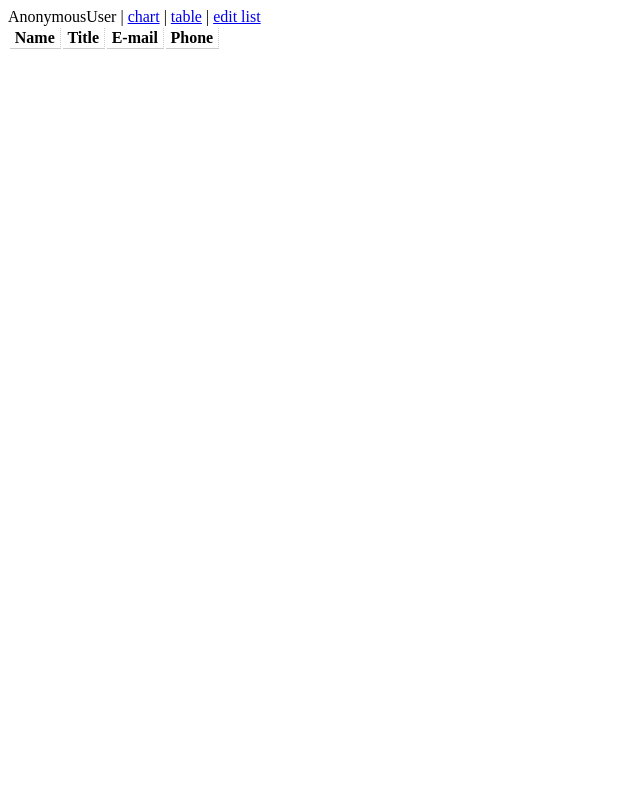
After one commit to che0/orgchart, a Django app: template website/orgchart/templates/orgchart/table.html in a window 1280 px wide. The commit adds this page. Shown: the whole page, without its empty margins (0-640 px from the left). Run offline with Django 3.2, Linux system fonts and the light colour scheme; the template is opened without the code that fills it, so the values that code supplies are empty; some libraries are stand-ins or nearby versions.

Commit message:
org chart, table and detail

```diff
--- a/website/orgchart/models.py
+++ b/website/orgchart/models.py
@@ -1,7 +1,10 @@
+from __future__ import unicode_literals
+
 from django.db import models
 from django.utils.html import format_html
 from mptt.models import MPTTModel, TreeForeignKey
 from easy_thumbnails.fields import ThumbnailerImageField
+from django.core.urlresolvers import reverse
 
 class Person(MPTTModel):
     name = models.CharField(max_length=100)
@@ -40,6 +43,9 @@ class Person(MPTTModel):
     photo_html.short_description = 'pic'
     photo_html.allow_tags = True
 
+    def get_absolute_url(self):
+        return reverse('person_detail', kwargs={'pk':self.id})
+
     class Meta:
         ordering = ['surname', 'name']
         verbose_name_plural = 'people'
--- /dev/null
+++ b/website/orgchart/static/orgchart/orgchart.css
@@ -0,0 +1,18 @@
+.node { background-color: #EDF7FF; border: 2px solid #B5D9EA; position: relative; }
+.node .name { display:block; font-size: 130%; font-weight: bold; }
+.node .nickname { font-size: smaller; }
+.node .title { display: block; }
+.node .contacts { margin-top: 0.3em; list-style: none; }
+.node .edit { display: none; }
+.node .edit a { background-color: blue; color: #ccc; padding: 0.3em 0.5em; }
+.node:hover .edit { display: block; position: absolute; top: 0; right: 0; }
+
+a.subtle { color: black; text-decoration: none; }
+a.subtle:hover { text-decoration: underline; }
+.person_pic { float: right; }
+.person_edit { float: right; }
+
+table.people caption { background-color:#eee; font-weight:bold; padding:0.3em; }
+table.people th, table.people td { border-bottom:1px solid #ccc; border-right:1px dotted #ccc; padding:0.05em 0.3em; }
+table.people td:first-child, table.people td:first-child { border-left:1px dotted #ccc; }
+table.people tr:hover td { background-color:#eec; }
--- /dev/null
+++ b/website/orgchart/templates/orgchart/base.html
@@ -0,0 +1,11 @@
+<html>
+  <head>
+  <title>{% block title %}{% endblock %}</title>
+{% block head %}{% endblock %}
+  <link rel="stylesheet" href="{{STATIC_URL}}orgchart/orgchart.css" type="text/css">
+</head>
+<body>
+<div id="menu">{{user}} | <a href="{% url 'chart' %}">chart</a> | <a href="{% url 'table' %}">table</a> | <a href="{% url 'admin:orgchart_person_changelist' %}">edit list</a></div>
+{% block content %}{% endblock %}
+</body>
+</html>
--- /dev/null
+++ b/website/orgchart/templates/orgchart/table.html
@@ -0,0 +1,13 @@
+{% extends "orgchart/base.html" %}
+
+{% block title %}People table{% endblock %}
+
+{% block content %}
+<table class="people">
+<thead><tr><th>Name</th><th>Title</th><th>E-mail</th><th>Phone</th></tr></thead>
+<tbody>{% for person in person_list %}
+<tr><td><a href="{{person.get_absolute_url}}" class="subtle"><span class="name">{{person.short_name}}</span>{% if person.nickname %} <span class="nickname">({{person.nickname}})</span>{% endif %}</a></td>
+<td>{{person.title|default:"&nbsp;"}}</td><td>{% if person.email %}<a href="mailto:{{person.email}}">{{person.email}}</a>{% else %}&nbsp;{% endif %}</td><td>{{person.phone|default:"&nbsp;"}}</td></tr>
+{% endfor %}</tbody>
+</table>
+{% endblock %}
--- a/website/website/urls.py
+++ b/website/website/urls.py
@@ -9,7 +9,9 @@ admin.autodiscover()
 admin.site.login = curry(social_auth, backend='google-oauth2')
 
 urlpatterns = patterns('',
-    url('^$', 'orgchart.views.chart'),
+    url('^$', 'orgchart.views.chart', name='chart'),
+    url('^table/$', 'orgchart.views.table', name='table'),
+    url('^person/(?P<pk>\d+)/$', 'orgchart.views.detail', name='person_detail'),
     url('', include('social.apps.django_app.urls', namespace='social')),
     url(r'^admin/', include(admin.site.urls)),
 )
```
Also changed, not shown: website/orgchart/templates/orgchart/chart.html (+15 -17 lines), website/orgchart/templates/orgchart/person_detail.html (added, +17 -0 lines), website/orgchart/views.py (+4 -5 lines).
